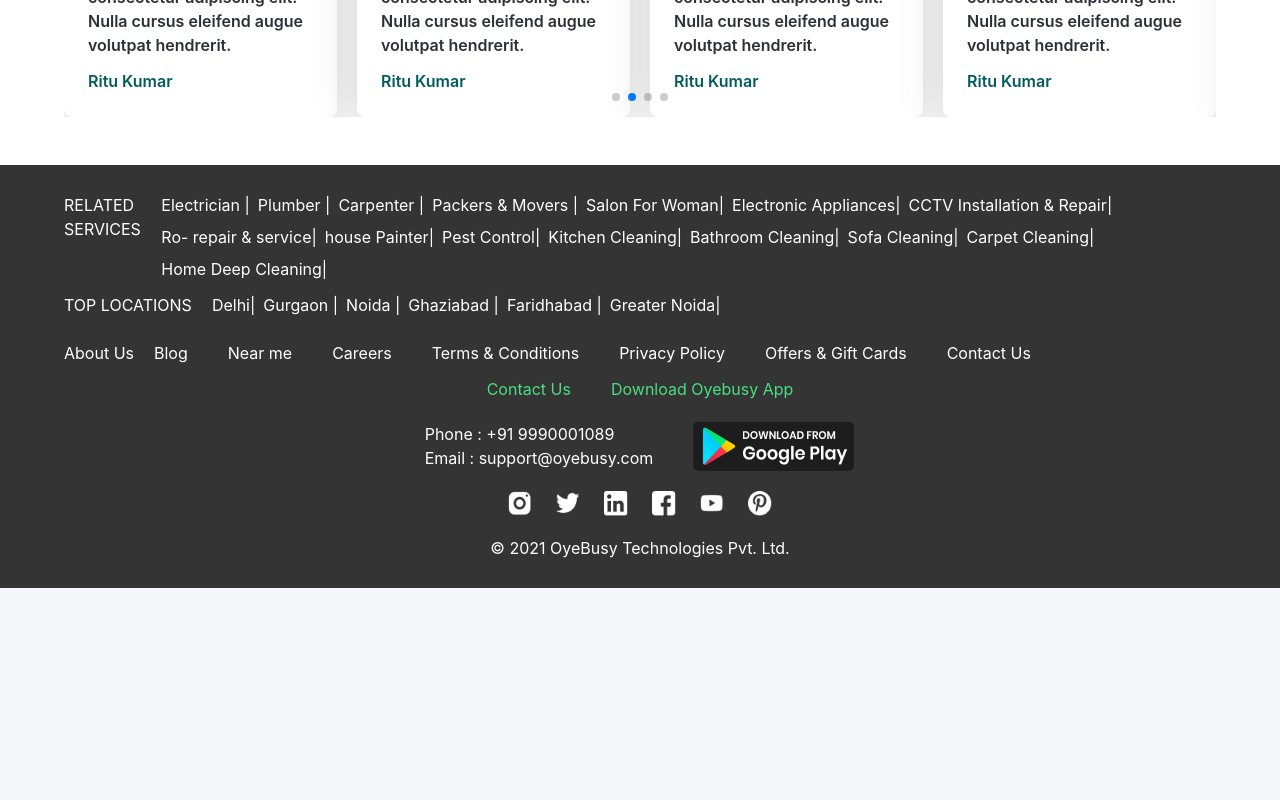
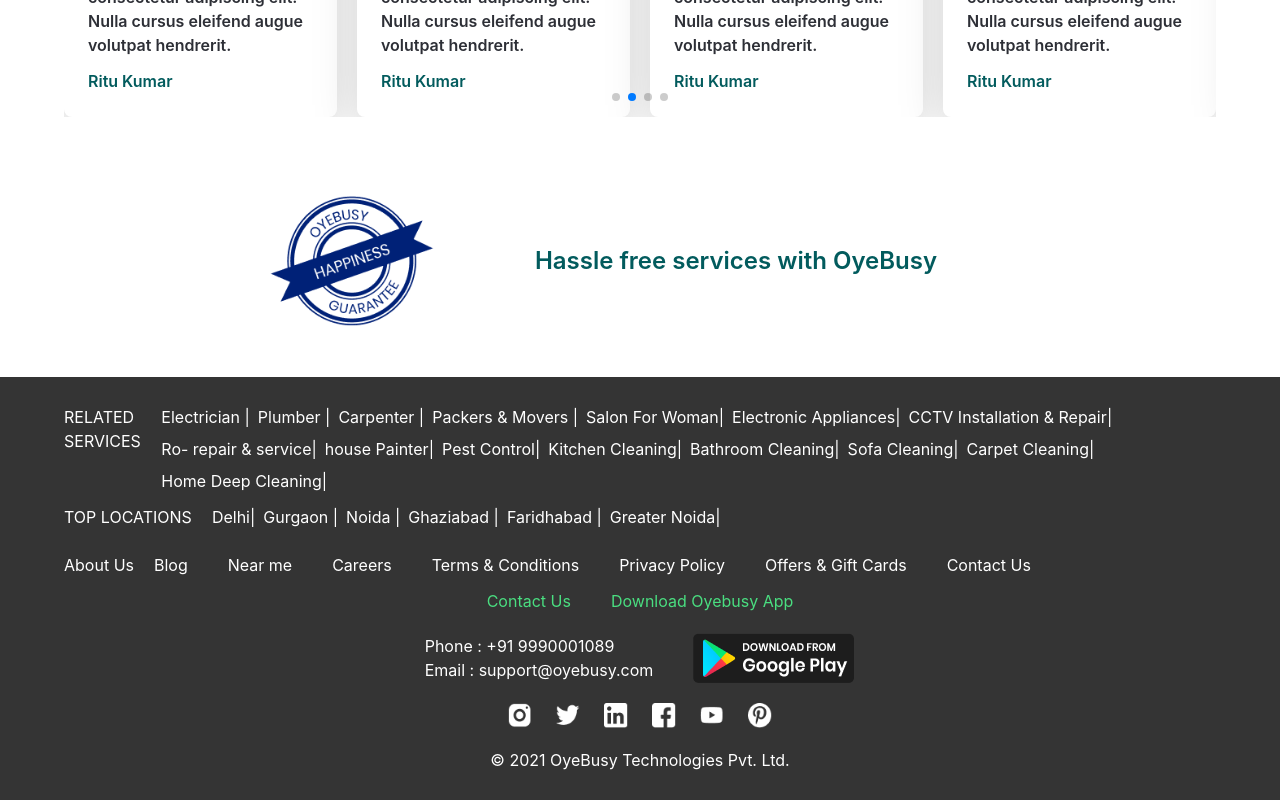
Before and after one commit to mohammadshariful/services24, a React (Create React App) app: page / in a window 1280 px wide. Shown: the part 2706-3506 px from the top of the page. Before the commit the page ends 3294 px from the top, so only its background shows below. Built offline with nearby package versions, Linux system fonts and the light colour scheme.

Commit message:
stump component add

```diff
--- a/src/pages/Home/Home.js
+++ b/src/pages/Home/Home.js
@@ -5,6 +5,7 @@
 import PeopleChoice from "./PeopleChoice";
 import Safe from "./Safe";
 import SameDayServices from "./SameDayServices";
+import Stump from "./Stump";
 import Testimonial from "./Testimonial";
 import TrendingServices from "./TrendingServices";
 
@@ -19,6 +20,7 @@
       <HomeApplication />
       <PeopleChoice />
       <Testimonial />
+      <Stump />
     </>
   );
 };
--- /dev/null
+++ b/src/pages/Home/Stump.js
@@ -0,0 +1,18 @@
+import React from "react";
+import stump from "../../assets/images/stamp-02 1.png";
+const Stump = () => {
+  return (
+    <section className="w-full lg:w-[60%] mx-auto my-5 flex justify-center items-center flex-row-reverse">
+      <div className="w-1/2 lg:w-3/4 p-8 flex lg:justify-center">
+        <h3 className="text-primary font-semibold lg:text-2xl">
+          Hassle free services with OyeBusy
+        </h3>
+      </div>
+      <div className="w-1/2 lg:w-1/4">
+        <img className="h-full w-28 sm:w-96 object-cover" src={stump} alt="" />
+      </div>
+    </section>
+  );
+};
+
+export default Stump;
```
Also changed, not shown: src/assets/images/stamp-02 1.png (added).
